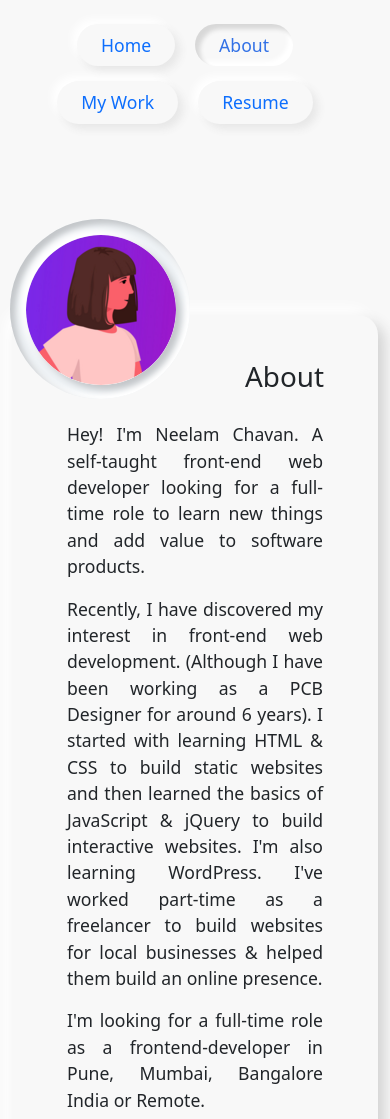
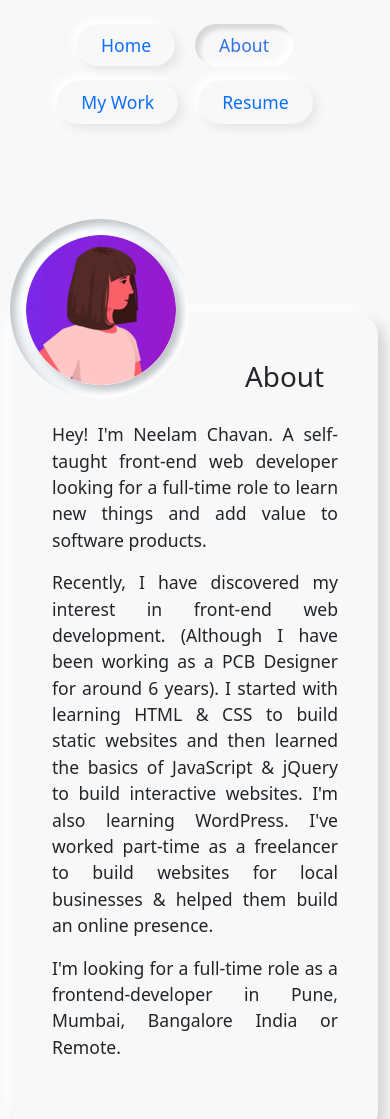
Before and after one commit to Neelam618/oldPortfolio, a website: page about.html in a window 390 px wide. Shown: the top 1119 px of the page. Drawn offline with nearby package versions, Linux system fonts and the light colour scheme.

Commit message:
about content padding

```diff
--- a/scss/about.scss
+++ b/scss/about.scss
@@ -140,7 +140,7 @@ main {
                 padding: 30px 20px 0px 218px!important;
             }
             .desc {
-                padding: 20px 40px 40px 40px;
+                padding: 20px 25px 40px 25px;
             }
         }
     }
```
Also changed, not shown: css/about.css.
